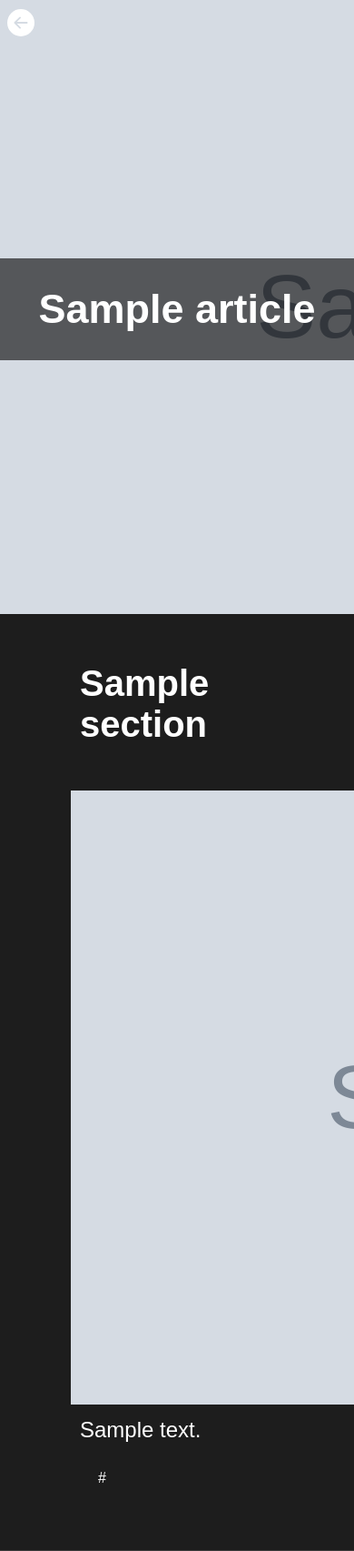
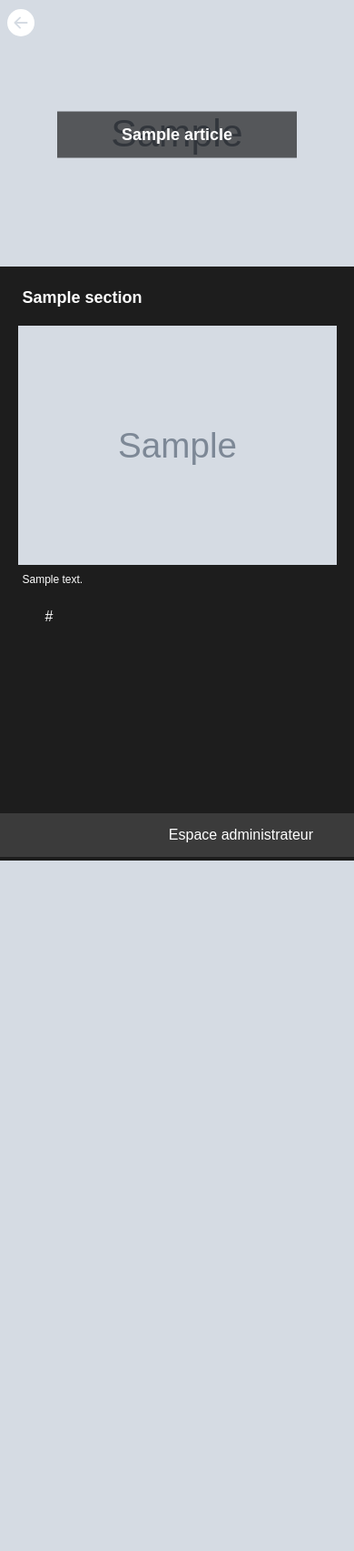
Before and after one commit to Melodyne01/askaway, a Symfony app: template templates/article.html.twig in a window 390 px wide; the page is wider, and only the part inside the window is pictured. Shown: the top 1705 px of that part at 91% size. After the commit the page ends 946 px from the top of that part, so only its background shows below. Run offline with Twig, Linux system fonts and the light colour scheme; the template is opened without the code that fills it: most values are stand-ins (such as "Sample title", 1, 10 or a date in 2020); some libraries are stand-ins or nearby versions.

Commit message:
responsive

```diff
--- a/public/css/article.css
+++ b/public/css/article.css
@@ -3,9 +3,7 @@
     text-align: center;
 }
 .image img{
-    height: 80vh;
-    overflow-x: hidden;
-
+    width: 100vh;
 }
 .overlay{
     position: absolute;
@@ -38,3 +36,66 @@
     font-size: 24px;
     padding: 10px;
 }
+@media screen and (max-width:1150px) {
+    .image img{
+        width: 100%;
+    }
+    .overlay{
+        width: 80%;
+    }
+    .overlay .title {
+        font-size: 28px;
+    }
+    .section .title{
+        font-size: 22px;
+    }
+    .section .body{
+        font-size: 18px;
+    }
+}
+@media screen and (max-width:767px) {
+    .image img{
+        width: 100%;
+    }
+    .overlay{
+        width: 80%;
+        padding: 30px;
+    }
+    .overlay .title {
+        font-size: 26px;
+    }
+    .section .title{
+        font-size: 20px;
+        padding: 20px 5px;
+    }
+    .sections{
+        width: 80%;
+    }
+    .section .body{
+        font-size: 12px;
+        padding: 5px;
+    }
+}
+@media screen and (max-width:550px) {
+    .image img{
+        width: 100%;
+    }
+    .overlay{
+        width: 60%;
+        padding: 15px;
+    }
+    .overlay .title {
+        font-size: 18px;
+    }
+    .sections{
+        width: 90%;
+    }
+    .section .title{
+        font-size: 18px;
+        padding: 20px 5px;
+    }
+    .section .body{
+        font-size: 12px;
+        padding: 5px;
+    }
+}
--- a/templates/article.html.twig
+++ b/templates/article.html.twig
@@ -3,6 +3,7 @@
 {% block head %}
 <title>{{article.title}}</title>
 <meta name="description" content="{{metaDesc}}">
+<meta name="robots" content="index">
 {% endblock %}
 
 {% block stylesheets %}
@@ -45,7 +46,7 @@
     </div>
 </section>
 <div class="backBtn">
-    <a href="{{path('home')}}">
+    <a href="{{path('home')}}" aria-label="Page home">
         <svg xmlns="http://www.w3.org/2000/svg" fill="currentColor" class="bi bi-arrow-left-circle-fill"
             viewBox="0 0 16 16">
             <path
--- a/templates/base.html.twig
+++ b/templates/base.html.twig
@@ -4,6 +4,7 @@
         <meta charset="UTF-8">
         {% block head %}<title>Askaway</title>{% endblock %}
         <meta name="viewport" content="width=device-width, initial-scale=1.0">
+        <link rel="icon" href="{{ asset('image/favicon.ico') }}">
         {# Run `composer require symfony/webpack-encore-bundle` to start using Symfony UX #}
         <link href="{{ asset('css/base.css') }}" rel="stylesheet" />
         {% block stylesheets %}
--- a/templates/index.html.twig
+++ b/templates/index.html.twig
@@ -2,6 +2,7 @@
 
 {% block head %}
 <title>Askaway</title>
+<meta name="robots" content="index">
 <meta name="description" content="Explorez notre blog captivant et découvrez une multitude d'articles intéressants sur des sujets variés. Nous proposons des contenus riches et informatifs dans les domaines de la mode, de la cuisine, des voyages, de la technologie et bien plus encore. Plongez dans notre univers passionnant et trouvez l'inspiration pour enrichir votre quotidien. Rejoignez-nous dès maintenant et faites partie de notre communauté engagée">
 {% endblock %}
 
```
Also changed, not shown: public/css/index.css (+24 -0 lines), templates/userprofile.html.twig (deleted, +0 -50 lines), public/image/favicon.ico (added), public/upload/2e668a28124dc8c519c3989f9670cf27.jpg (added), public/upload/62f1ce25d55d95da4412a3cefd90261a.jpg (added), public/upload/d45b283f417695e5407a57b19b9335c6.jpg (deleted), 1 other file.
